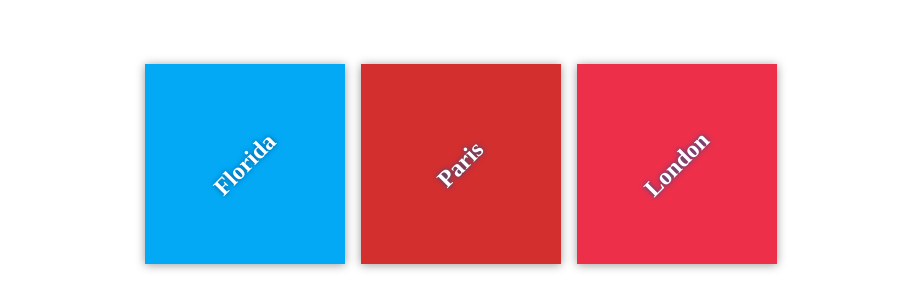
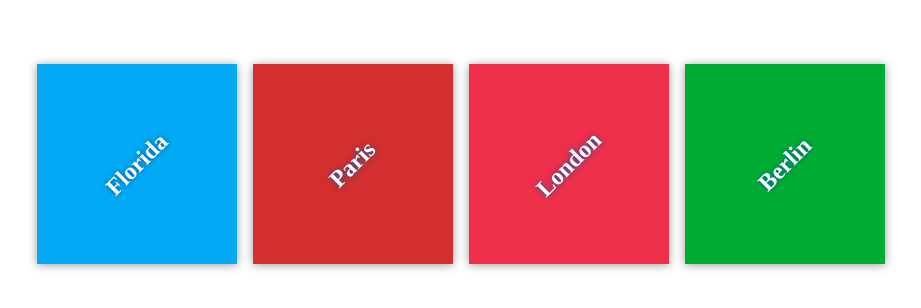
Before and after one commit to mauiweddingbot/tutorial, a plain HTML site: page index.html in a window 1280 px wide. Shown: the part 236-544 px from the top of the page, without its empty margins (179-1100 px from the left). Drawn offline with Linux system fonts and the light colour scheme.

Commit message:
Add Berlin as destination

```diff
--- a/css/app.css
+++ b/css/app.css
@@ -62,3 +62,7 @@ h2 {
 #london {
     background-color: #ee2f4a;
 }
+
+#berlin {
+    background-color: #00ab33;
+}
--- a/index.html
+++ b/index.html
@@ -21,6 +21,9 @@
             <div class="destination" id="london">
                 <h2>London</h2>
             </div>
+            <div class="destination" id="berlin">
+                <h2>Berlin</h2>
+            </div>
         </div>
     </div>
 
```
